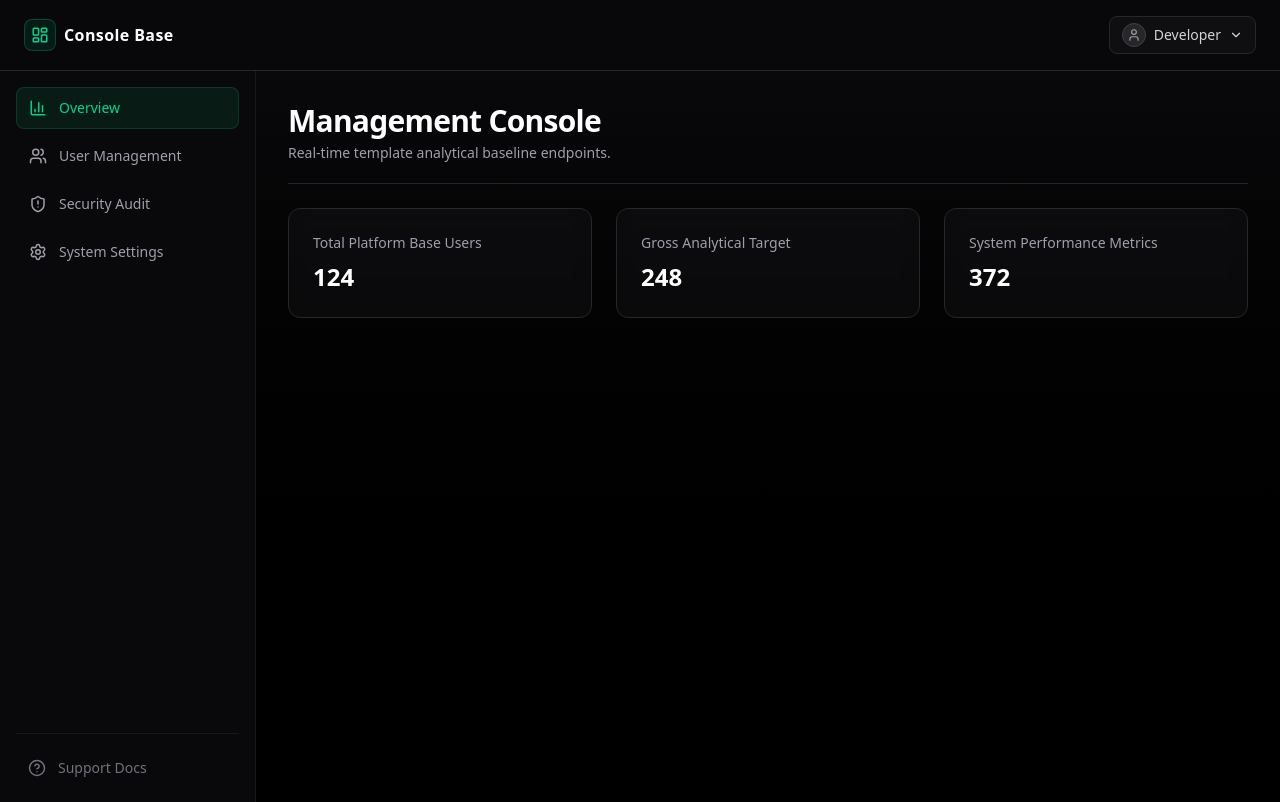
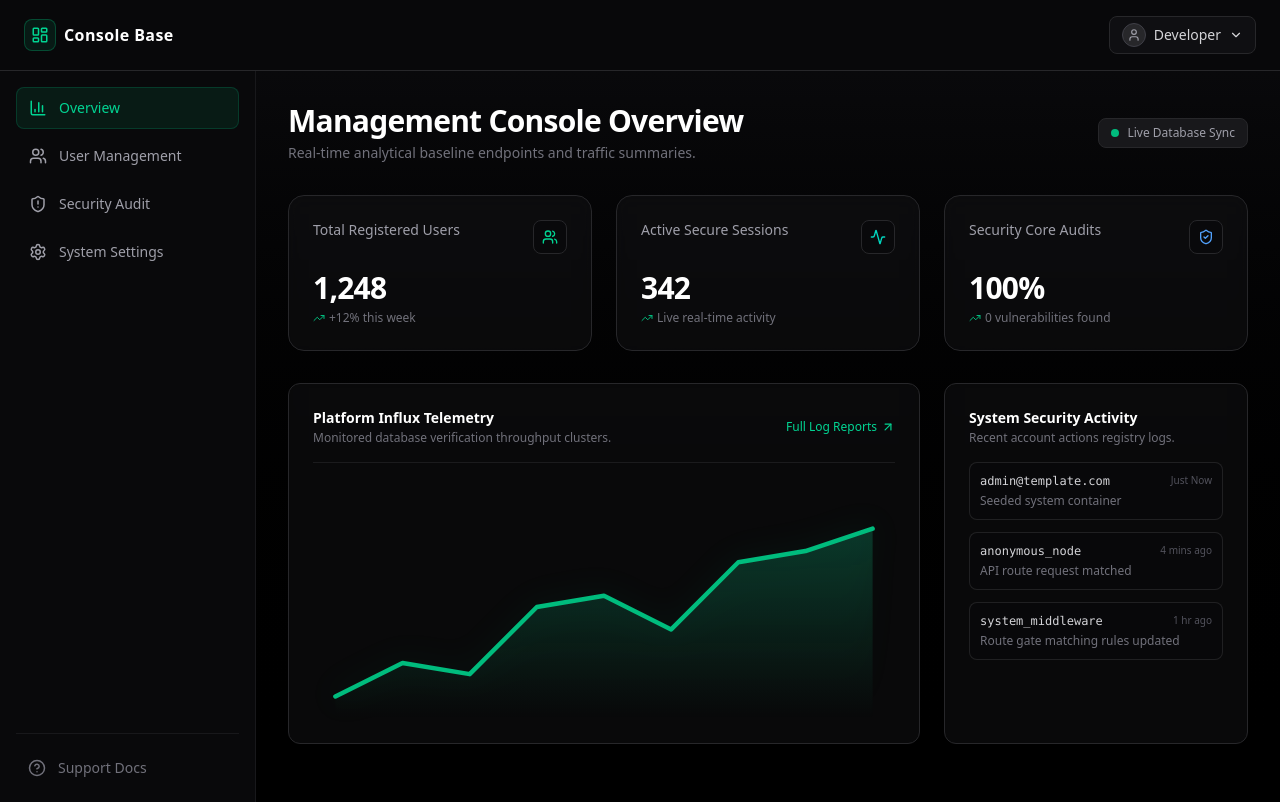
Before and after one commit to satoryuk/open-source-template, a Next.js app: page /dashboard in a window 1280 px wide. Built offline with nearby package versions, Linux system fonts and the light colour scheme; no server answers.

Commit message:
feat: add interactive graphical monitoring telemetry and audit log feed to dashboard

```diff
--- a/src/app/(dashboard)/dashboard/page.tsx
+++ b/src/app/(dashboard)/dashboard/page.tsx
@@ -1,20 +1,126 @@
+"use client";
+
+import React from "react";
+import { FadeUp, GlowingCard, StaggerContainer, StaggerItem } from "@/components/ui/animations/MotionWrappers";
+import { TrendingUp, Users, ShieldCheck, Activity, ArrowUpRight } from "lucide-react";
+
 export default function DashboardIndex() {
+  // Mock administrative telemetry data layers
+  const statistics = [
+    { title: "Total Registered Users", value: "1,248", change: "+12% this week", icon: Users, color: "text-emerald-400" },
+    { title: "Active Secure Sessions", value: "342", change: "Live real-time activity", icon: Activity, color: "text-teal-400" },
+    { title: "Security Core Audits", value: "100%", change: "0 vulnerabilities found", icon: ShieldCheck, color: "text-blue-400" },
+  ];
+
+  // SVG Chart data coordinate lines mapping out simulated platform growth
+  const chartPoints = "10,90 40,75 70,80 100,50 130,45 160,60 190,30 220,25 250,15";
+
   return (
-    <div className="p-8 max-w-7xl mx-auto space-y-6">
-      <header className="flex justify-between items-center border-b border-zinc-800 pb-5">
-        <div>
-          <h1 className="text-3xl font-bold tracking-tight text-white">Management Console</h1>
-          <p className="text-zinc-400 text-sm mt-1">Real-time template analytical baseline endpoints.</p>
+    <div className="p-4 md:p-8 max-w-7xl mx-auto space-y-8 animate-in fade-in duration-300">
+
+      {/* 1. Header Row */}
+      <FadeUp>
+        <div className="flex justify-between items-center">
+          <div>
+            <h1 className="text-2xl md:text-3xl font-extrabold tracking-tight text-white">Management Console Overview</h1>
+            <p className="text-zinc-500 text-xs md:text-sm mt-1">Real-time analytical baseline endpoints and traffic summaries.</p>
+          </div>
+          <div className="hidden sm:flex items-center gap-2 px-3 py-1.5 bg-zinc-900 border border-zinc-800 rounded-lg text-xs font-medium text-zinc-400">
+            <span className="w-2 h-2 rounded-full bg-emerald-500 animate-pulse" />
+            Live Database Sync
+          </div>
         </div>
-      </header>
-      <div className="grid grid-cols-1 md:grid-cols-3 gap-6">
-        {["Total Platform Base Users", "Gross Analytical Target", "System Performance Metrics"].map((title, i) => (
-          <div key={i} className="bg-zinc-900/40 border border-zinc-800 rounded-xl p-6 backdrop-blur-sm">
-            <h3 className="text-zinc-400 text-sm font-medium">{title}</h3>
-            <p className="text-2xl font-bold text-white mt-2">{(i + 1) * 124}</p>
+      </FadeUp>
+
+      {/* 2. Responsive Core KPI Metric Cards Layout Grid */}
+      <StaggerContainer className="grid grid-cols-1 sm:grid-cols-2 lg:grid-cols-3 gap-4 md:gap-6">
+        {statistics.map((card, i) => {
+          const Icon = card.icon;
+          return (
+            <StaggerItem key={i}>
+              <GlowingCard className="flex flex-col justify-between min-h-[140px]">
+                <div className="flex items-start justify-between">
+                  <span className="text-xs md:text-sm font-medium text-zinc-400">{card.title}</span>
+                  <div className={`p-2 bg-zinc-950 border border-zinc-800 rounded-lg ${card.color}`}>
+                    <Icon size={16} />
+                  </div>
+                </div>
+                <div className="mt-4">
+                  <span className="text-2xl md:text-3xl font-bold text-white tracking-tight">{card.value}</span>
+                  <p className="text-xs text-zinc-500 mt-1 flex items-center gap-1">
+                    <TrendingUp size={12} className="text-emerald-500" />
+                    {card.change}
+                  </p>
+                </div>
+              </GlowingCard>
+            </StaggerItem>
+          );
+        })}
+      </StaggerContainer>
+
+      {/* 3. Graphical Monitoring & Activity Layout Area split */}
+      <div className="grid grid-cols-1 lg:grid-cols-3 gap-6">
+
+        {/* Animated Analytics Vector Line Graph Widget Component */}
+        <FadeUp delay={0.2} className="lg:col-span-2">
+          <div className="bg-zinc-900/40 border border-zinc-800 rounded-xl p-4 md:p-6 backdrop-blur-sm space-y-4">
+            <div className="flex items-center justify-between border-b border-zinc-800/60 pb-4">
+              <div>
+                <h3 className="text-sm font-semibold text-white">Platform Influx Telemetry</h3>
+                <p className="text-xs text-zinc-500 mt-0.5">Monitored database verification throughput clusters.</p>
+              </div>
+              <button
+                type="button"
+                className="text-xs text-emerald-400 hover:text-emerald-300 font-medium flex items-center gap-1 transition-colors cursor-pointer"
+              >
+                Full Log Reports <ArrowUpRight size={14} />
+              </button>
+            </div>
+
+            {/* Embedded responsive custom vector line illustration */}
+            <div className="w-full pt-4">
+              <svg viewBox="0 0 260 100" className="w-full h-40 md:h-56 text-emerald-500 overflow-visible drop-shadow-[0_0_15px_rgba(16,185,129,0.15)]">
+                <defs>
+                  <linearGradient id="chartGlow" x1="0" y1="0" x2="0" y2="1">
+                    <stop offset="0%" stopColor="rgb(16,185,129)" stopOpacity="0.25"/>
+                    <stop offset="100%" stopColor="rgb(16,185,129)" stopOpacity="0"/>
+                  </linearGradient>
+                </defs>
+                <polyline fill="url(#chartGlow)" stroke="none" points={`10,100 ${chartPoints} 250,100`} />
+                <polyline fill="none" stroke="currentColor" strokeWidth="2" strokeLinecap="round" strokeLinejoin="round" points={chartPoints} />
+              </svg>
+            </div>
           </div>
-        ))}
+        </FadeUp>
+
+        {/* Audit Log / Event Feed Component Frame */}
+        <FadeUp delay={0.3}>
+          <div className="bg-zinc-900/40 border border-zinc-800 rounded-xl p-4 md:p-6 backdrop-blur-sm space-y-4 h-full flex flex-col justify-between">
+            <div>
+              <h3 className="text-sm font-semibold text-white">System Security Activity</h3>
+              <p className="text-xs text-zinc-500 mt-0.5">Recent account actions registry logs.</p>
+
+              <div className="mt-4 space-y-3">
+                {[
+                  { user: "admin@template.com", action: "Seeded system container", time: "Just Now" },
+                  { user: "anonymous_node", action: "API route request matched", time: "4 mins ago" },
+                  { user: "system_middleware", action: "Route gate matching rules updated", time: "1 hr ago" },
+                ].map((log, idx) => (
+                  <div key={idx} className="p-2.5 bg-zinc-950/60 border border-zinc-800/80 rounded-lg text-xs space-y-1">
+                    <div className="flex justify-between items-center">
+                      <span className="font-mono text-zinc-300 font-medium truncate max-w-[140px]">{log.user}</span>
+                      <span className="text-zinc-600 text-[10px]">{log.time}</span>
+                    </div>
+                    <p className="text-zinc-500">{log.action}</p>
+                  </div>
+                ))}
+              </div>
+            </div>
+          </div>
+        </FadeUp>
+
       </div>
+
     </div>
   );
 }
```
